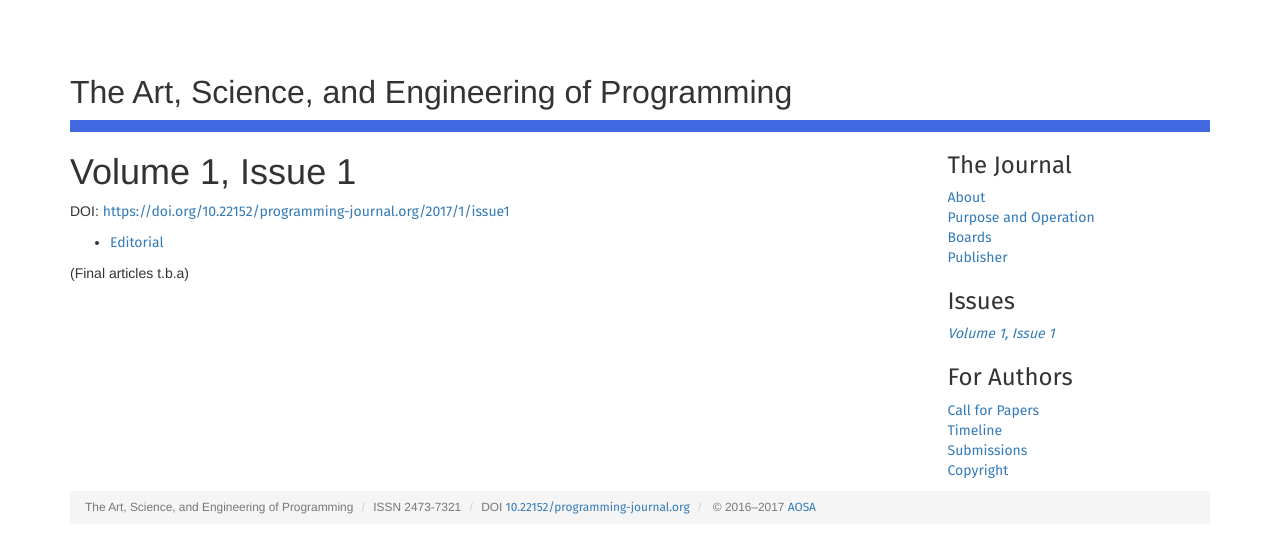
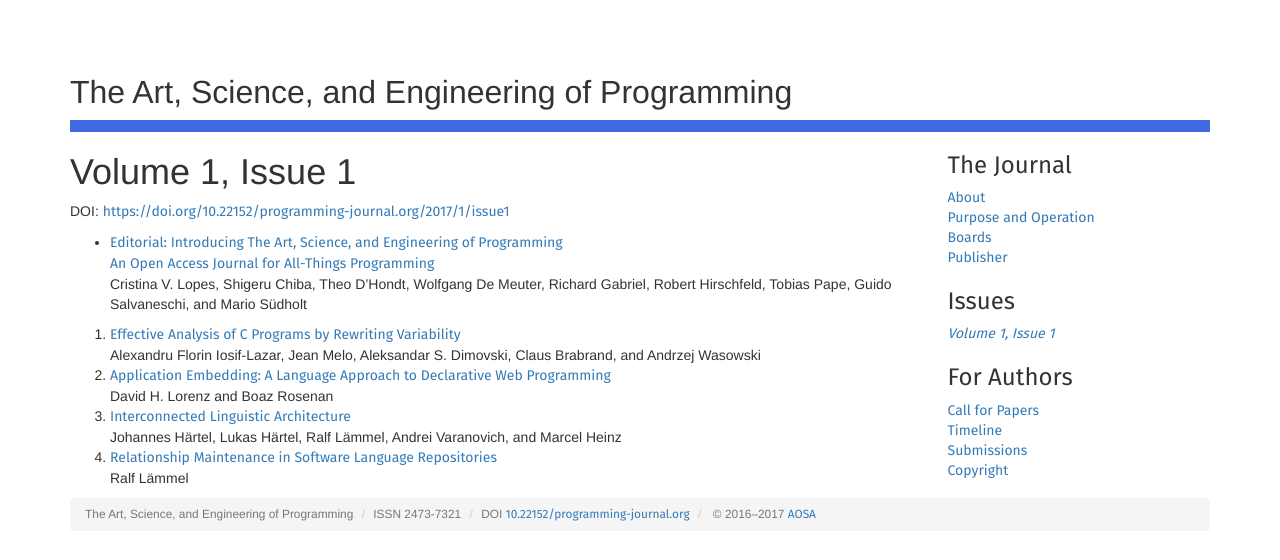
Before and after one commit to programming-journal/programming-journal.github.io, a Jekyll site: the page built from 2017/1/issue1/index.markdown, in a window 1280 px wide. Shown: the top 560 px of the page. Built offline with Jekyll 4.4.1, drawn with Linux system fonts in a browser that asks for light colours; nearby versions of some CDN libraries; library files that are not in the unit come from our copies.

Commit message:
Publish issue 1

```diff
--- a/2017/1/editorial/index.markdown
+++ b/2017/1/editorial/index.markdown
@@ -8,8 +8,8 @@ The Art, Science, and Engineering of Programming, Vol. 1, Issue 1, Editorial
 
 Publication date: 2017-01-09
 DOI: <https://doi.org/10.22152/programming-journal.org/2017/1/editorial>
+Full text: [PDF](editorial.pdf)
 
-[Full text](editorial.pdf)
 
 ### Abstract
 The Art, Science, and Engineering of Programming is a new journal created with the goal of placing the wonderful art of programming in the map of scholarly works. Many academic journals and conferences exist that publish research related to programming, starting with programming languages, software engineering, and expanding to the whole Computer Science field. Yet, many of us feel that, as the field of Computer Science expanded, programming, in itself, has been neglected to a secondary role not worthy of scholarly attention. However, much of the progress in Computer Science lies on the basis of computer programs, the people who write them, and the concepts and tools available to them to express their ideas.
--- a/2017/1/issue1/index.markdown
+++ b/2017/1/issue1/index.markdown
@@ -1,11 +1,23 @@
 ---
-title: Volume 1, Issue 1
-category: Issues
+title: "Volume 1, Issue 1"
+category: "Issues"
 order: -1001
 ---
-
 DOI: <https://doi.org/10.22152/programming-journal.org/2017/1/issue1>
 
- * [Editorial](../editorial)
 
-(Final articles t.b.a)
+  * [Editorial: Introducing The Art, Science, and Engineering of Programming
+An Open Access Journal for All-Things Programming](../editorial)
+Cristina V. Lopes, Shigeru Chiba, Theo D’Hondt, Wolfgang De Meuter, Richard Gabriel, Robert Hirschfeld, Tobias Pape, Guido Salvaneschi, and Mario Südholt
+
+
+
+{: start="1"}
+  1. [Effective Analysis of C Programs by Rewriting Variability](../1)
+Alexandru Florin Iosif-Lazar, Jean Melo, Aleksandar S. Dimovski, Claus Brabrand, and Andrzej Wasowski
+  1. [Application Embedding: A Language Approach to Declarative Web Programming](../2)
+David H. Lorenz and Boaz Rosenan
+  1. [Interconnected Linguistic Architecture](../3)
+Johannes Härtel, Lukas Härtel, Ralf Lämmel, Andrei Varanovich, and Marcel Heinz
+  1. [Relationship Maintenance in Software Language Repositories](../4)
+Ralf Lämmel
```
Also changed, not shown: 2017/1/1/index.markdown (added, +32 -0 lines), 2017/1/2/index.markdown (added, +28 -0 lines), 2017/1/3/index.markdown (added, +27 -0 lines), 2017/1/4/index.markdown (added, +23 -0 lines), 2017/1/index.markdown (+4 -5 lines), 1 other file.
